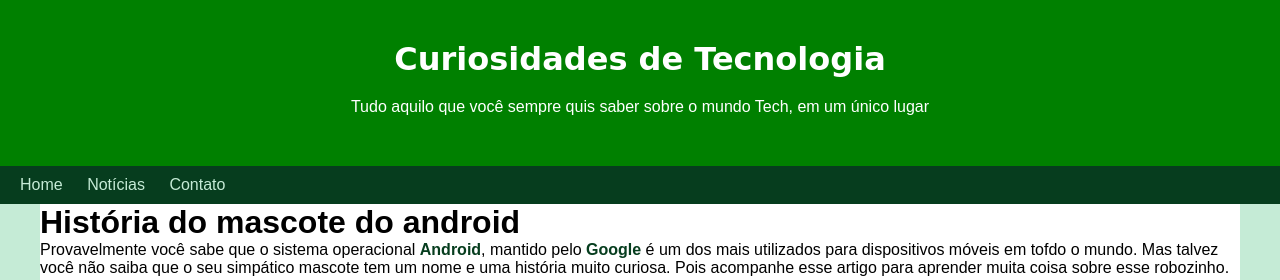
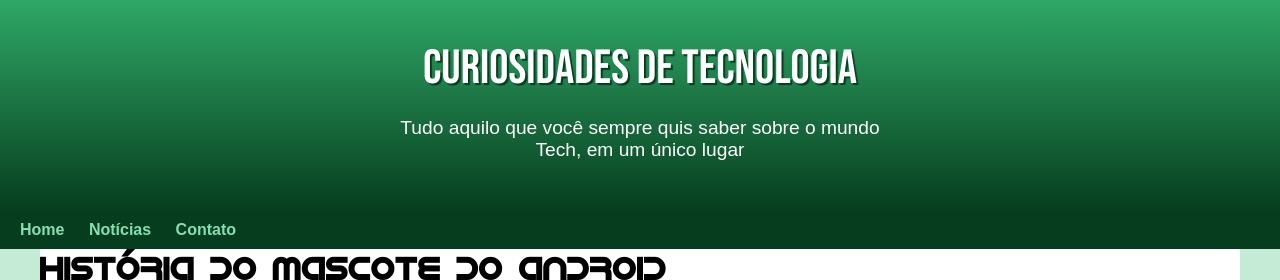
Before and after one commit to Rpaduan/estudos, a plain HTML site: page meu-projeto-android/index.html in a window 1280 px wide. Shown: the top 280 px of the page. Drawn offline with Linux system fonts and the light colour scheme.

Commit message:
header finalizado

```diff
--- a/meu-projeto-android/index.html
+++ b/meu-projeto-android/index.html
@@ -10,7 +10,7 @@
 <body>
     <header>
         <h1>Curiosidades de Tecnologia</h1>
-        <p>Tudo aquilo que você sempre quis saber sobre o mundo Tech, em um único lugar</p>
+        <p>Tudo aquilo que você sempre quis saber sobre o mundo<br> Tech, em um único lugar</p>
     </header>
     <nav>
         <a href="#">Home</a>
--- a/meu-projeto-android/style.css
+++ b/meu-projeto-android/style.css
@@ -1,4 +1,12 @@
 @charset "UTF-8";
+
+@import url('https://fonts.googleapis.com/css2?family=Bebas+Neue&display=swap');
+
+@font-face {
+    font-family: 'Android';
+    src: url('../fontes/idroid.otf') format('opentype');
+    font-weight: normal;
+}
 
 * {
     margin: 0;
@@ -25,7 +33,7 @@
 }
 
 header {
-    background-color: green;
+    background-image: linear-gradient(to bottom, var(--cor3), var(--cor5));
     color: white;
     text-align: center;
     padding-top: 40px;
@@ -33,11 +41,15 @@
 
 header > h1 {
     font-family: var(--fonte-destaque);
+    font-size: 3em;
     margin-bottom: 20px;
+    font-weight: normal;
+    text-shadow: 2px 2px 1px var(--cor5);
 }
 
 header > p {
     padding: 0px 10px 50px 10px;
+    font-size: 1.2em;
 }
 
 nav {
@@ -46,7 +58,8 @@
 }
 
 nav > a {
-    color: var(--cor0);
+    color: var(--cor1);
+    font-weight: bold;
     text-decoration: none;
     padding: 10px;
     transition: .5s;
@@ -54,10 +67,14 @@
 
 nav > a:hover {
     color: var(--cor5);
-    background-color: var(--cor1);
+    background-color: var(--cor3);
     padding: 10px;
     border-radius: 5px;
     text-decoration: none;
+}
+
+main > h1 {
+    font-family: var(--fonte-android);
 }
 
 a.externo {
```
